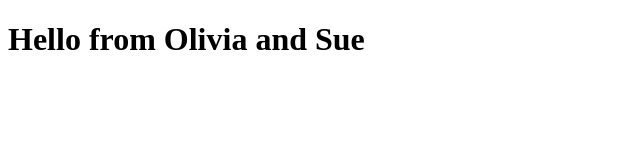
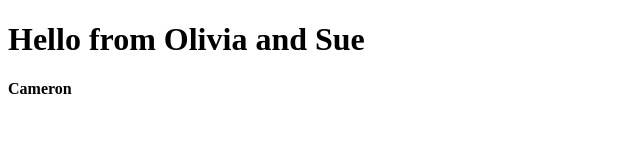
Before and after one commit to oliviamarolf/class-github, a plain HTML site: page index.html in a window 1280 px wide. Shown: the full height of the page, 0-640 px from the left. Drawn offline with Linux system fonts and the light colour scheme.

Commit message:
added my name

```diff
--- a/index.html
+++ b/index.html
@@ -8,5 +8,6 @@
   </head>
   <body>
     <h1>Hello from Olivia and Sue</h1>
+    <h4>Cameron</h4>
   </body>
 </html>
```
Also changed, not shown: 1 other file.
